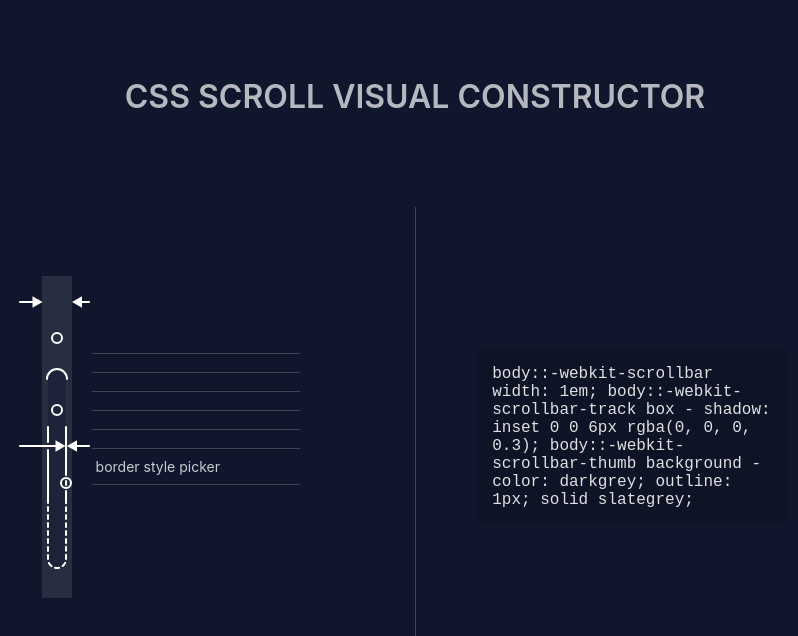
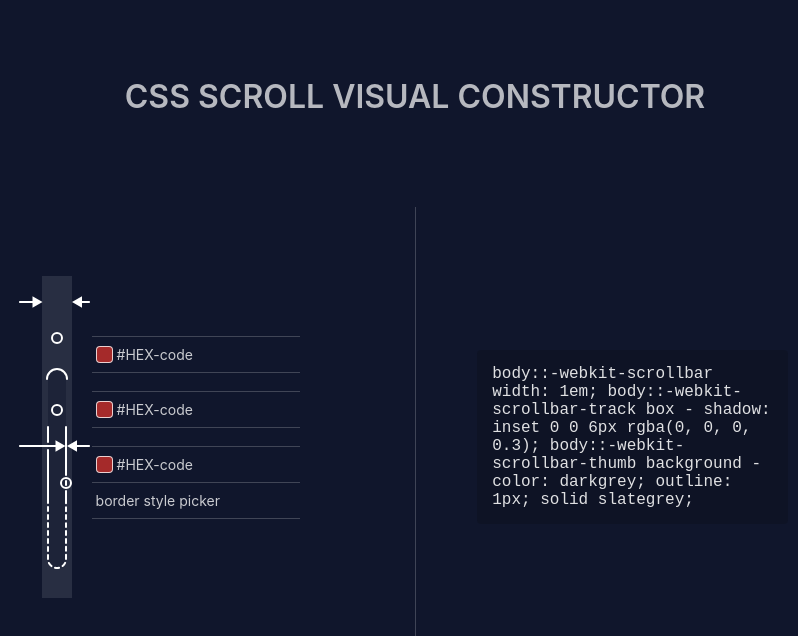
Before and after one commit to Dompower25/scroll-generator-react, a React (Vite) app: page / in a window 1280 px wide. Shown: the top 636 px of the page, without its empty margins (225-1023 px from the left). Built offline with nearby package versions, Linux system fonts and the light colour scheme.

Commit message:
ScrollbarColorPicker rebuild code

```diff
--- a/src/components/inputs/ScrollbarColorPicker/index.tsx
+++ b/src/components/inputs/ScrollbarColorPicker/index.tsx
@@ -1,17 +1,17 @@
 import React from "react"
 import style from './style.module.scss'
+
+//  при нажатии на colorPicker отображается окно с выбором цвета. Выбраный цвет отображается в формате HEX-кода
 
 const ScrollbarColorPicker = () => {
   return (
     <>
-    <div class="wrapperColorPicker">
-    <div class="colorPicker" />
-    #HEX-code
-  </div>
+      <div className={style.wrapperColorPicker}>
+        <div className={style.colorPicker} />
+        #HEX-code
+      </div>
     </>
   )
 }
 
 export default ScrollbarColorPicker;
-
-//  при нажатии на colorPicker отображается окно с выбором цвета. Выбраный цвет отображается в формате HEX-кода
--- a/src/components/inputs/ScrollbarEnteringSize/index.tsx
+++ b/src/components/inputs/ScrollbarEnteringSize/index.tsx
@@ -1,5 +1,5 @@
 import React from "react"
-import style from './style.module.scss';
+import styles from './style.module.scss';
 
 // const props = defineProps({
 //   defaultSize: {
@@ -33,9 +33,9 @@ const ScrollbarEnteringSize = () => {
 <>
 <input
     type="text"
-    class="input"
+    className={styles.input}
     v-model="valueSize"
-    @change="console.log($event.currentTarget?.value)"
+    // @change="console.log($event.currentTarget?.value)"
   />
 </>
   )
--- a/src/components/wrapper/index.tsx
+++ b/src/components/wrapper/index.tsx
@@ -36,22 +36,22 @@ const Wrapper = ({ }) => {
             </div>
             <div className={styles.inputs_scrollbar_styles}>
               <div className={styles.input_scrollbar_style}>
-                {/* <ScrollbarEnteringSize /> */}
+                <ScrollbarEnteringSize />
               </div>
               <div className={styles.input_scrollbar_style}>
-                {/* <ScrollbarColorPicker /> */}
+                <ScrollbarColorPicker />
               </div>
               <div className={styles.input_scrollbar_style}>
                 {/* <ScrollbarEnteringSize /> */}
               </div>
               <div className={styles.input_scrollbar_style}>
-                {/* <ScrollbarColorPicker /> */}
+                <ScrollbarColorPicker />
               </div>
               <div className={styles.input_scrollbar_style}>
                 {/* <ScrollbarEnteringSize /> */}
               </div>
               <div className={styles.input_scrollbar_style}>
-                {/* <ScrollbarColorPicker /> */}
+                <ScrollbarColorPicker />
               </div>
               <div className={styles.input_scrollbar_style}>border style picker</div>
             </div>
```
Also changed, not shown: src/App.tsx (+4 -4 lines).
